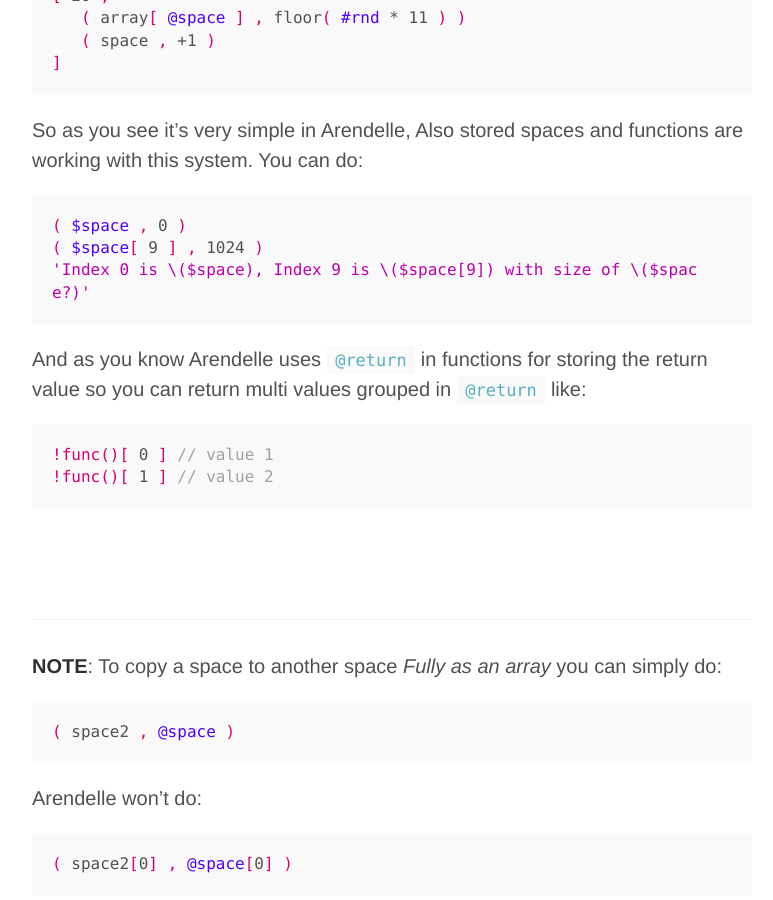
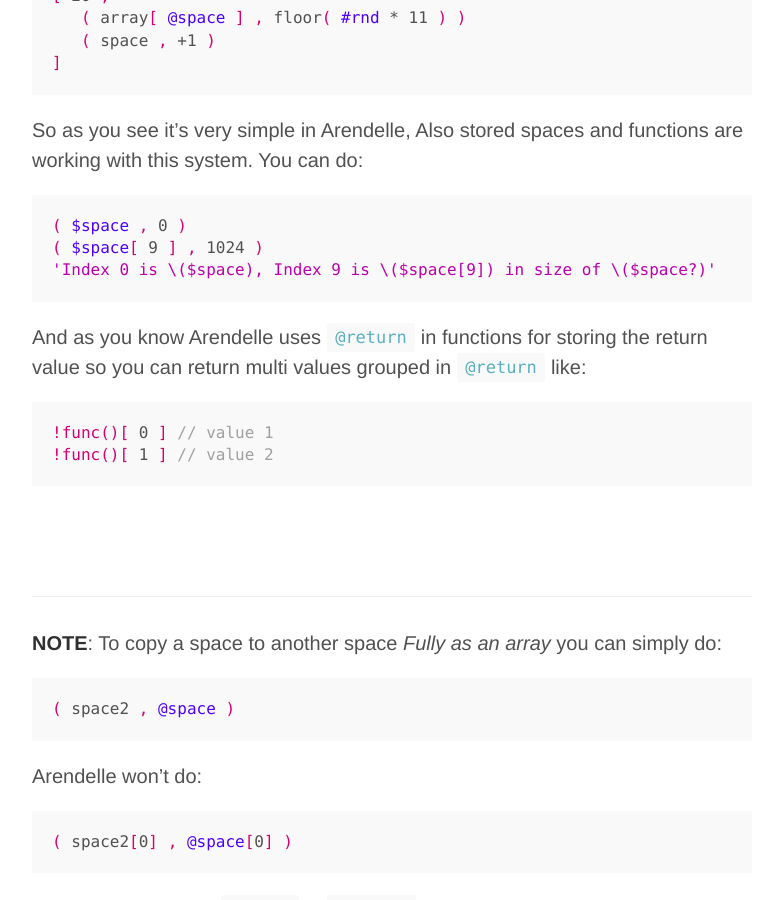
Before and after one commit to pouriaeslamirad/pmkary.github.io, a Jekyll site: the page built from _posts/2015-01-29-arrays-in-arendelle.md, in a window 1280 px wide and 900 px high, scrolled down 2375 px. Shown: the whole window, without its empty margins (248-1021 px from the left). Built offline with Jekyll 4.4.1, drawn with Linux system fonts in a browser that asks for light colours; Markdown is read by kramdown in place of the engine named in the settings.

Commit message:
with -> in

```diff
--- a/_posts/2015-01-29-arrays-in-arendelle.md
+++ b/_posts/2015-01-29-arrays-in-arendelle.md
@@ -84,7 +84,7 @@
 
 
 <pre style="font-family: Menlo, Monaco, Courier 10 Pitch, Monospace;;">
-<span style="color:#D60073">(</span>&nbsp;<span style="color:#4E00FC">$space</span>&nbsp;<span style="color:#D60073">,</span>&nbsp;0&nbsp;<span style="color:#D60073">)</span><br><span style="color:#D60073">(</span>&nbsp;<span style="color:#4E00FC">$space</span><span style="color:#D60073">[</span>&nbsp;9&nbsp;<span style="color:#D60073">]</span>&nbsp;<span style="color:#D60073">,</span>&nbsp;1024&nbsp;<span style="color:#D60073">)</span><br><span style="color:#BD00AD">'Index 0 is \($space), Index 9 is \($space[9]) with size of \($space?)'</span></pre>
+<span style="color:#D60073">(</span>&nbsp;<span style="color:#4E00FC">$space</span>&nbsp;<span style="color:#D60073">,</span>&nbsp;0&nbsp;<span style="color:#D60073">)</span><br><span style="color:#D60073">(</span>&nbsp;<span style="color:#4E00FC">$space</span><span style="color:#D60073">[</span>&nbsp;9&nbsp;<span style="color:#D60073">]</span>&nbsp;<span style="color:#D60073">,</span>&nbsp;1024&nbsp;<span style="color:#D60073">)</span><br><span style="color:#BD00AD">'Index 0 is \($space), Index 9 is \($space[9]) in size of \($space?)'</span></pre>
 
 
 And as you know Arendelle uses `@return` in functions for storing the return value so you can return multi values grouped in `@return` like:
```
